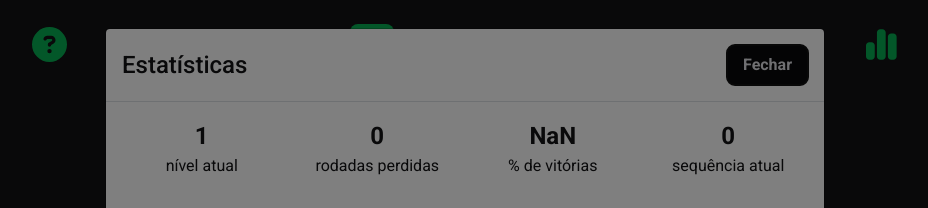
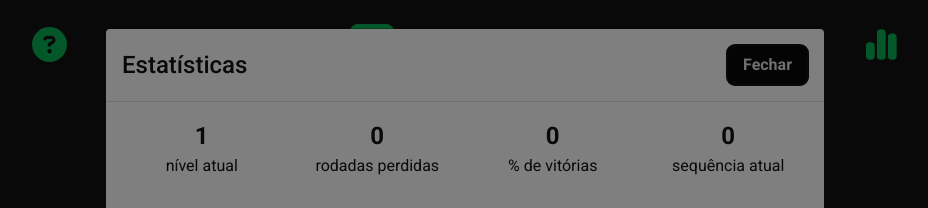
Before and after one commit to carlosemartins97/palavrinha-game, an Angular app: page / in a window 1280 px wide. Both pictures are taken after a click on the button 1056 px from the left and 46 px from the top of the page. Shown: the top 208 px of the page, without its empty margins (175-1103 px from the left). Built offline with nearby package versions, Linux system fonts and the light colour scheme.

Commit message:
fix: sem % de vvitorias no level 1

```diff
--- a/src/app/components/modal-stats/modal-stats.component.html
+++ b/src/app/components/modal-stats/modal-stats.component.html
@@ -16,7 +16,7 @@
       </div>
 
       <div class="info__box">
-        <p class="info__box__number">{{(((level-1) / (stats.reset + (level-1)) ) * 100).toFixed(2)}}</p>
+        <p class="info__box__number">{{level > 1 ? (((level-1) / (stats.reset + (level-1)) ) * 100).toFixed(2) : 0}}</p>
         <p>% de vitórias</p>
       </div>
 
```
